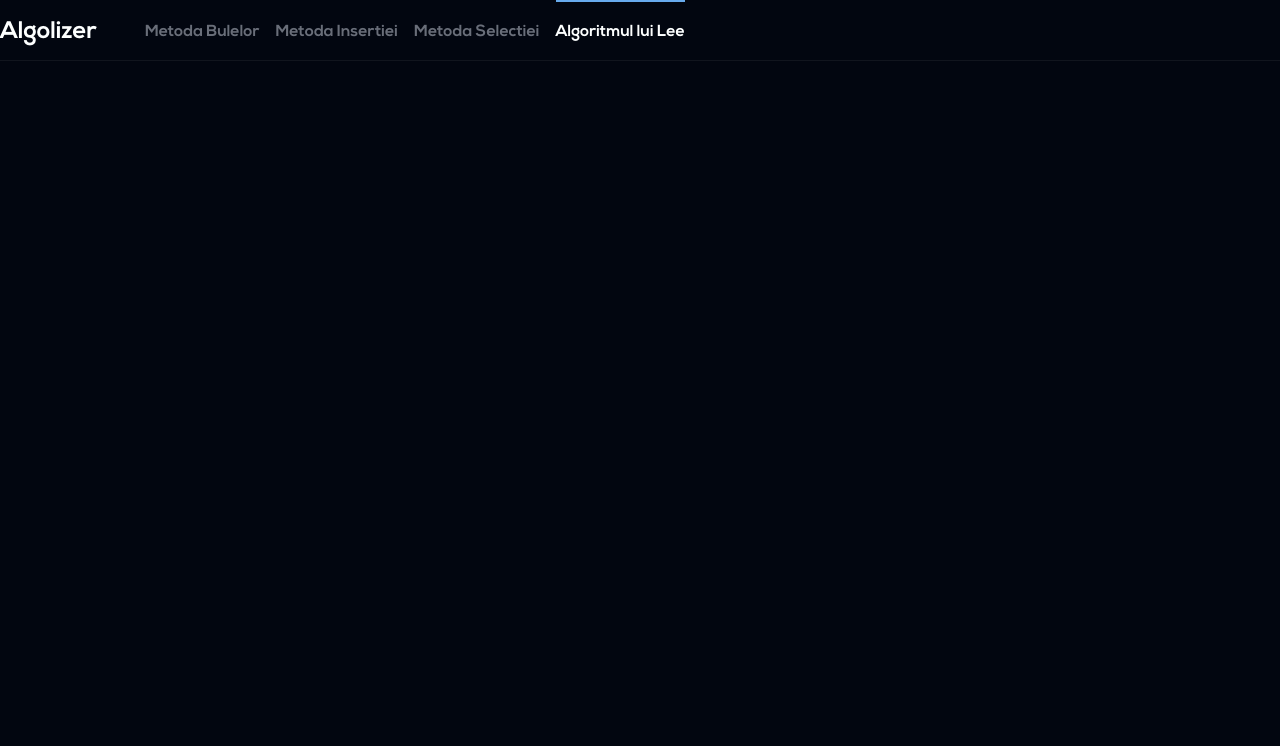
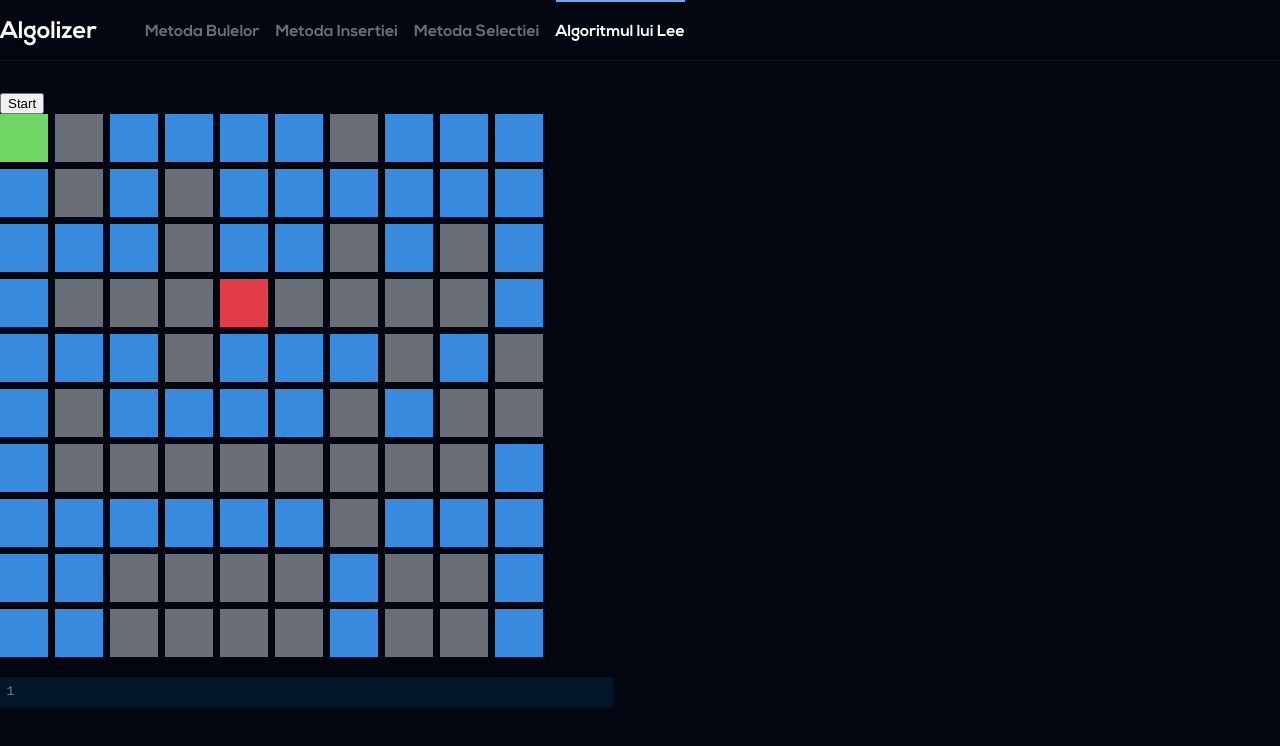
Before and after one commit to MiroiuGabriel/algolizer, a React (Create React App) app: page /algoritmul-lui-lee in a window 1280 px wide. Shown: the top 746 px of the page. Built offline with nearby package versions, Linux system fonts and the light colour scheme.

Commit message:
added lee

```diff
--- a/src/App.tsx
+++ b/src/App.tsx
@@ -6,6 +6,12 @@ import styled from '@emotion/styled';
 
 import Navbar from './components/Navbar';
 import SortingAlgorithmPage from './pages/SortingAlgorithmPage';
+import {
+	bubbleSortCode,
+	insertionSortCode,
+	selectionSortCode,
+} from './codeHighlight';
+import LeeAlgorithmPage from './pages/LeeAlgorithmPage';
 
 const Application = styled.div`
 	display: flex;
@@ -14,59 +20,6 @@ const Application = styled.div`
 	width: 100%;
 	margin: 0 auto;
 `;
-
-const bubbleSortCode = `void metodaBulelor(int vec[], int n){
-    for(int i = 0; i < n - 1; i++){
-        for(int j = i + 1; j < n; j++){
-            //Comparam elementele crescator
-
-            if(vec[i] > vec[j]){
-                //Interschimbam elementele
-
-		int aux = vec[i];
-		vec[i] = vec[j];
-		vec[j] = aux;
-            }
-        }
-    };
-}`;
-
-const insertionSortCode = `void metodaInsertiei(int vec[], int n){
-    //Incepem de la al doilea element.
-    for(int i = 1; i < n; i++){
-        //Cautam prin elementele din spatele elementului curent.
-        for(int j = i - 1; j > -1; j--){
-            //Comparam elementele crescator.
-            if(vec[j + 1] < vec[j]){
-                //Interschimbam elementele
-		int aux = vec[j+1];
-		vec[j + 1] = vec[j];
-		vec[j] = aux;
-            }
-        }
-    };
-}`;
-
-const selectionSortCode = `void metodaSelectiei(int vec[], int n) {
-	int min;
-
-	for (int i = 0; i < n; i++) {
-	  min = i;
-	  //Cautam elemente mai mici decat cel curent
-	  for (int j = i + 1; j < n; j++) {
-		if (vec[j] < vec[min]) {
-		  min = j;
-		}
-	  }
-	  //Comparam indicele
-	  if (min !== i) {
-		//Interschimbam elementele
-		int aux = vec[i];
-		vec[i] = vec[min];
-		vec[min] = aux;
-	  }
-	}
-  }`;
 
 function App() {
 	return (
@@ -106,6 +59,10 @@ function App() {
 								/>
 							}
 						></Route>
+						<Route
+							path="algoritmul-lui-lee"
+							element={<LeeAlgorithmPage key={4} />}
+						></Route>
 					</Route>
 				</Routes>
 			</Application>
--- /dev/null
+++ b/src/codeHighlight.tsx
@@ -0,0 +1,112 @@
+import styled from '@emotion/styled';
+import Highlight, { defaultProps } from 'prism-react-renderer';
+import theme from 'prism-react-renderer/themes/nightOwl';
+
+export const bubbleSortCode = `void metodaBulelor(int vec[], int n){
+    for(int i = 0; i < n - 1; i++){
+        for(int j = i + 1; j < n; j++){
+            //Comparam elementele crescator
+
+            if(vec[i] > vec[j]){
+                //Interschimbam elementele
+
+		int aux = vec[i];
+		vec[i] = vec[j];
+		vec[j] = aux;
+            }
+        }
+    };
+}`;
+
+export const insertionSortCode = `void metodaInsertiei(int vec[], int n){
+    //Incepem de la al doilea element.
+    for(int i = 1; i < n; i++){
+        //Cautam prin elementele din spatele elementului curent.
+        for(int j = i - 1; j > -1; j--){
+            //Comparam elementele crescator.
+            if(vec[j + 1] < vec[j]){
+                //Interschimbam elementele
+		int aux = vec[j+1];
+		vec[j + 1] = vec[j];
+		vec[j] = aux;
+            }
+        }
+    };
+}`;
+
+export const selectionSortCode = `void metodaSelectiei(int vec[], int n) {
+	int min;
+
+	for (int i = 0; i < n; i++) {
+	  min = i;
+	  //Cautam elemente mai mici decat cel curent
+	  for (int j = i + 1; j < n; j++) {
+		if (vec[j] < vec[min]) {
+		  min = j;
+		}
+	  }
+	  //Comparam indicele
+	  if (min !== i) {
+		//Interschimbam elementele
+		int aux = vec[i];
+		vec[i] = vec[min];
+		vec[min] = aux;
+	  }
+	}
+  }`;
+
+export const Pre = styled.pre`
+	text-align: left;
+	margin: 1em 0;
+	padding: 0.5em;
+	flex-grow: 1;
+	max-width: 600px;
+	width: 100%;
+	& .token-line {
+		line-height: 1.3em;
+		height: 1.3em;
+	}
+`;
+
+export const Line = styled.div`
+	display: table-row;
+`;
+
+export const LineNo = styled.span`
+	display: table-cell;
+	text-align: right;
+	padding-right: 1em;
+	user-select: none;
+	opacity: 0.5;
+`;
+
+export const LineContent = styled.span`
+	display: table-cell;
+`;
+
+export const HighlightCode: React.FC<{ code: string }> = ({ code }) => {
+	return (
+		<Highlight {...defaultProps} theme={theme} code={code} language="cpp">
+			{({ className, style, tokens, getLineProps, getTokenProps }) => (
+				<Pre className={className} style={style}>
+					{tokens.map((line, i) => (
+						<Line key={i} {...getLineProps({ line, key: i })}>
+							<LineNo>{i + 1}</LineNo>
+							<LineContent>
+								{line.map((token, key) => (
+									<span
+										key={key}
+										{...getTokenProps({
+											token,
+											key,
+										})}
+									/>
+								))}
+							</LineContent>
+						</Line>
+					))}
+				</Pre>
+			)}
+		</Highlight>
+	);
+};
--- a/src/components/Barchart.tsx
+++ b/src/components/Barchart.tsx
@@ -14,7 +14,8 @@ const Barchart: React.FC<BarchartProps> = ({
 					key={i}
 					value={v.value}
 					index={v.index}
-					highlight={highlight.includes(v.index)}
+					highlight={highlight.position.includes(v.index)}
+					highlightColor={highlight.color}
 					max={max}
 					count={data.length}
 					timer={timer}
--- a/src/components/styles.tsx
+++ b/src/components/styles.tsx
@@ -35,6 +35,7 @@ export const Bar = styled.div<
 		index: number;
 		highlight: boolean;
 		timer: number;
+		highlightColor: string;
 	} & ChartOptions
 >`
 	position: absolute;
@@ -47,7 +48,8 @@ export const Bar = styled.div<
 	);
 	height: ${props => (props.maxHeight * props.value) / props.max}px;
 	background-color: ${props =>
-		props.highlight ? 'rgb(75, 199, 64)' : 'rgb(55, 138, 221)'};
+		props.highlight ? props.highlightColor : '#378add'};
+
 	transition: transform ${props => props.timer}ms, background 200ms;
 	z-index: ${props => (props.highlight ? 1 : 0)};
 
--- a/src/hooks/useAlgorithm.tsx
+++ b/src/hooks/useAlgorithm.tsx
@@ -1,6 +1,6 @@
 import { useRef, useState } from 'react';
 
-const delayed = async (cb: Function, delay: number) => {
+export const delayed = async (cb: Function, delay: number) => {
 	await new Promise(resolve => {
 		cb();
 		setTimeout(() => {
@@ -20,19 +20,31 @@ const defaultOpts = {
 
 const useAlgorithm = (values: number[], algorithm: SortAlgorithm) => {
 	const [data, setData] = useState(() => mapData(values));
-	const [highlight, setHighlight] = useState<number[]>([]);
+	const [highlight, setHighlight] = useState<{
+		position: number[];
+		color: string;
+	}>({ position: [-1, -1], color: '#fff' });
 	const isRunningRef = useRef(false);
 
 	const transformSteps = async (steps: Step[], opts: AlgorithmOptions) => {
 		for (let step of steps) {
 			if (step.type === 'noop') {
 				await delayed(
-					() => setHighlight([step.from, step.to]),
+					() =>
+						setHighlight({
+							position: [step.from, step.to],
+							color: step.color,
+						}),
 					opts.delay[step.type]
 				);
 			} else {
 				await delayed(
-					() =>
+					() => {
+						setHighlight({
+							position: [step.from, step.to],
+							color: step.color,
+						});
+
 						setData(prev =>
 							prev.map(v =>
 								v.index === step.from
@@ -41,7 +53,9 @@ const useAlgorithm = (values: number[], algorithm: SortAlgorithm) => {
 									? { ...v, index: step.from }
 									: v
 							)
-						),
+						);
+					},
+
 					opts.delay[step.type]
 				);
 			}
@@ -58,7 +72,7 @@ const useAlgorithm = (values: number[], algorithm: SortAlgorithm) => {
 		const steps = algorithm(values);
 		await transformSteps(steps, options);
 		isRunningRef.current = false;
-		setHighlight([-1, -1]);
+		setHighlight({ position: [-1, -1], color: '#fff' });
 	};
 
 	const randomize = (options: AlgorithmOptions = defaultOpts) => {
--- /dev/null
+++ b/src/pages/LeeAlgorithmPage.tsx
@@ -0,0 +1,191 @@
+import styled from '@emotion/styled';
+import { useEffect, useState } from 'react';
+import { HighlightCode } from '../codeHighlight';
+import { delayed } from '../hooks/useAlgorithm';
+
+const initialMatrix = [
+	[1, 0, 1, 1, 1, 1, 0, 1, 1, 1],
+	[1, 0, 1, 0, 1, 1, 1, 1, 1, 1],
+	[1, 1, 1, 0, 1, 1, 0, 1, 0, 1],
+	[1, 0, 0, 0, 1, 0, 0, 0, 0, 1],
+	[1, 1, 1, 0, 1, 1, 1, 0, 1, 0],
+	[1, 0, 1, 1, 1, 1, 0, 1, 0, 0],
+	[1, 0, 0, 0, 0, 0, 0, 0, 0, 1],
+	[1, 1, 1, 1, 1, 1, 0, 1, 1, 1],
+	[1, 1, 0, 0, 0, 0, 1, 0, 0, 1],
+	[1, 1, 0, 0, 0, 0, 1, 0, 0, 1],
+];
+
+// const initialMatrix = [
+// 	[1, 1, 1, 1, 1, 1, 0, 1, 1, 1],
+// 	[1, 1, 1, 1, 1, 1, 1, 1, 1, 1],
+// 	[1, 1, 1, 1, 1, 1, 0, 1, 0, 1],
+// 	[1, 1, 1, 1, 1, 0, 0, 0, 0, 1],
+// 	[1, 1, 1, 1, 1, 1, 1, 0, 1, 0],
+// 	[1, 0, 1, 1, 1, 1, 0, 1, 0, 0],
+// 	[1, 0, 0, 0, 0, 0, 0, 0, 0, 1],
+// 	[1, 1, 1, 1, 1, 1, 0, 1, 1, 1],
+// 	[1, 1, 0, 0, 0, 0, 1, 0, 0, 1],
+// 	[1, 1, 0, 0, 0, 0, 1, 0, 0, 1],
+// ];
+
+// const initialMatrix = [
+// 	[1, 1, 1, 1, 1, 1, 1, 1, 1, 1],
+// 	[1, 1, 1, 1, 1, 1, 1, 1, 1, 1],
+// 	[1, 1, 1, 1, 1, 1, 1, 1, 1, 1],
+// 	[1, 1, 1, 1, 1, 1, 1, 1, 1, 1],
+// 	[1, 1, 1, 1, 1, 1, 1, 1, 1, 1],
+// 	[1, 1, 1, 1, 1, 1, 1, 1, 1, 1],
+// 	[1, 1, 1, 1, 1, 1, 1, 1, 1, 1],
+// 	[1, 1, 1, 1, 1, 1, 1, 1, 1, 1],
+// 	[1, 1, 1, 1, 1, 1, 1, 1, 1, 1],
+// 	[1, 1, 1, 1, 1, 1, 1, 1, 1, 1],
+// ];
+
+type Point = {
+	x: number;
+	y: number;
+};
+
+type queueNode = {
+	pt: Point;
+	dist: number;
+};
+
+const rowNeighbours = [-1, 0, 0, 1];
+const colNeighbours = [0, -1, 1, 0];
+
+function isValid(row: number, col: number) {
+	return (
+		row >= 0 &&
+		row < initialMatrix.length &&
+		col >= 0 &&
+		col < initialMatrix.length
+	);
+}
+
+const leeAlgorithm = (
+	matrix: number[][],
+	source: Point,
+	destination: Point
+) => {
+	const steps: Point[] = [];
+
+	if (!matrix[source.x][source.y] || !matrix[destination.x][destination.y])
+		return { dist: -1, steps };
+	const visited: boolean[][] = Array.from({ length: matrix.length }).map(
+		_ => []
+	);
+
+	const queue: queueNode[] = [];
+
+	queue.push({ pt: source, dist: 0 });
+
+	while (queue.length !== 0) {
+		const curr = queue[0];
+		const pt = curr.pt;
+
+		if (pt.x === destination.x && pt.y === destination.y) {
+			return { dist: curr.dist, steps };
+		}
+
+		queue.shift();
+
+		for (let i = 0; i < 4; i++) {
+			let row = pt.x + rowNeighbours[i];
+			let col = pt.y + colNeighbours[i];
+
+			if (isValid(row, col) && matrix[row][col] && !visited[row][col]) {
+				visited[row][col] = true;
+				if (row === destination.x && col === destination.y) {
+					return { dist: curr.dist, steps };
+				}
+				steps.push({ x: row, y: col });
+				queue.push({ pt: { x: row, y: col }, dist: curr.dist + 1 });
+			}
+		}
+		console.log('queue', queue);
+	}
+	// Return -1 if destination cannot be reached
+	return { dist: -1, steps };
+};
+
+const Block = styled.div<{
+	value: number;
+	source: boolean;
+	destination: boolean;
+	wall: boolean;
+	visited: boolean;
+}>`
+	width: 48px;
+	height: 48px;
+	margin-bottom: 7px;
+	background-color: ${props =>
+		props.source
+			? '#6FD666'
+			: props.destination
+			? '#E33D49'
+			: props.visited
+			? '#180058'
+			: props.wall
+			? '#696e79'
+			: '#378add'};
+`;
+const Row = styled.div`
+	display: flex;
+	gap: 7px;
+`;
+
+const LeeAlgorithmPage: React.FC = () => {
+	const [matrix, setMatrix] = useState<Array<Array<any>>>(initialMatrix);
+	const source: Point = { x: 0, y: 0 };
+	const destination: Point = { x: 3, y: 4 };
+
+	const transformSteps = async () => {
+		const matrix = initialMatrix;
+
+		const { dist, steps } = leeAlgorithm(matrix, source, destination);
+		for (let step of steps) {
+			await delayed(
+				() =>
+					setMatrix(prev =>
+						prev.map((v, x) =>
+							v.map((v, y) =>
+								x === step.x && y === step.y ? 2 : v
+							)
+						)
+					),
+				10
+			);
+		}
+		if (dist !== -1) console.log('Shortest Path is ' + dist);
+		else console.log("Shortest Path doesn't exist");
+	};
+
+	return (
+		<>
+			<div>
+				<button onClick={transformSteps}>Start</button>
+				{matrix.map((row, x) => (
+					<Row key={'row' + x}>
+						{row.map((v, y) => (
+							<Block
+								key={`col_${x}_${y}`}
+								value={v}
+								source={x === source.x && y === source.y}
+								wall={v === 0}
+								visited={v === 2}
+								destination={
+									x === destination.x && y === destination.y
+								}
+							/>
+						))}
+					</Row>
+				))}
+			</div>
+			<HighlightCode code={''} />
+		</>
+	);
+};
+
+export default LeeAlgorithmPage;
--- a/src/react-app-env.d.ts
+++ b/src/react-app-env.d.ts
@@ -1,7 +1,7 @@
 /// <reference types="react-scripts" />
 
 type StepType = 'swap' | 'noop';
-type Step = { from: number; to: number; type: StepType };
+type Step = { from: number; to: number; type: StepType; color: string };
 
 type SortAlgorithm = (values: number[]) => Step[];
 
@@ -27,7 +27,7 @@ type ChartOptions = {
 
 type BarchartProps = {
 	data: Array<{ value: number; index: number }>;
-	highlight: number[];
+	highlight: { position: number[]; color: string };
 	timer: number;
 	options?: ChartOptions;
 };
```
Also changed, not shown: src/algorithms/index.ts (+21 -8 lines), src/pages/SortingAlgorithmPage.tsx (+3 -68 lines).
